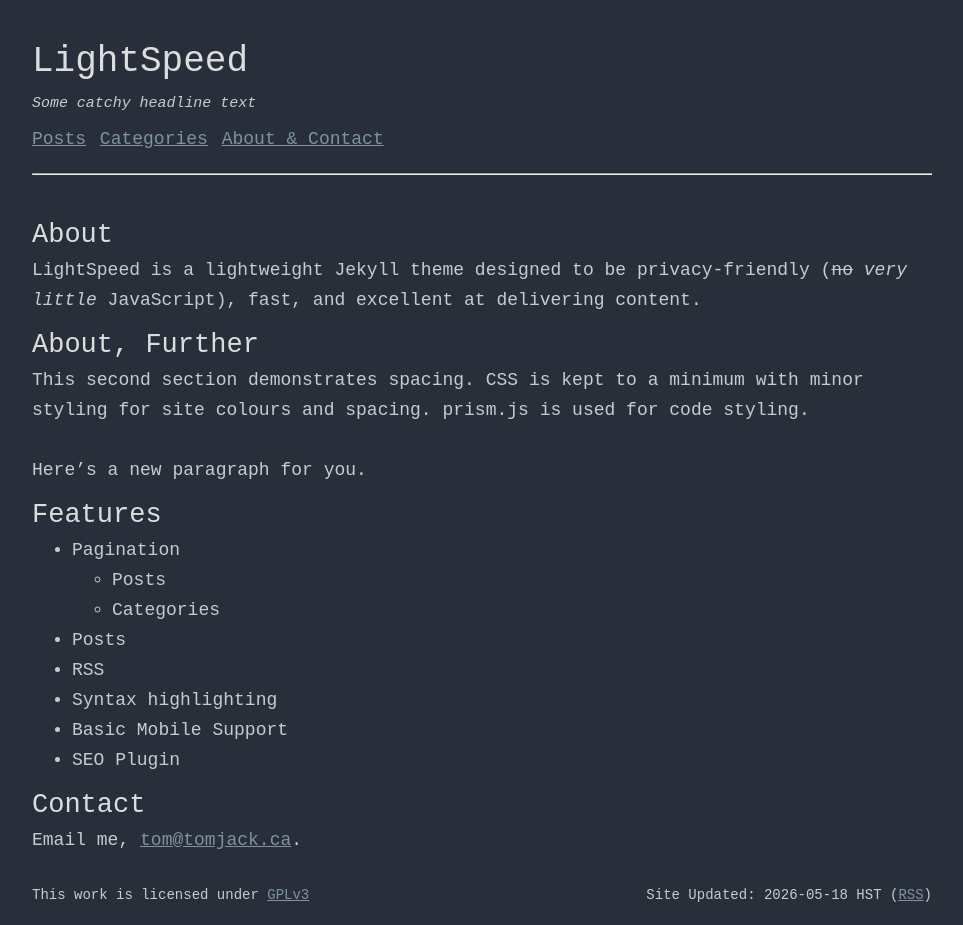
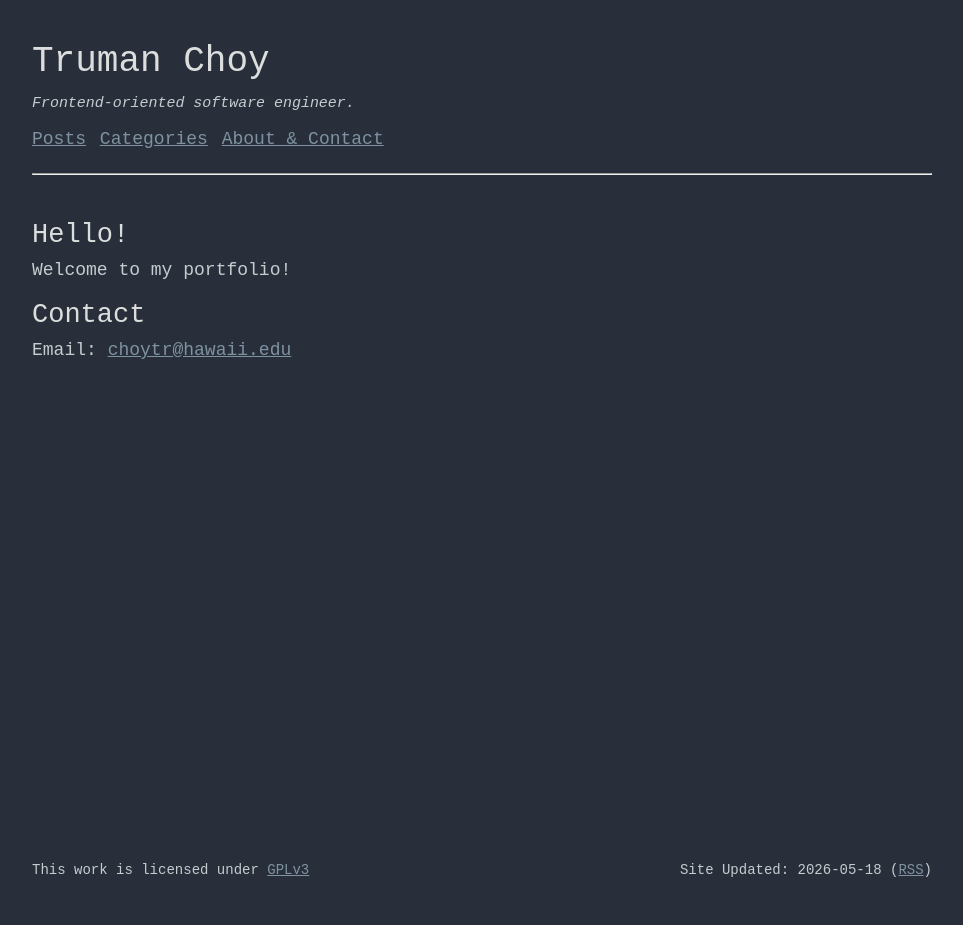
Before and after one commit to choytr/choytr.github.io, a Jekyll site: the page built from index.md, in a window 1280 px wide. Shown: the whole page, without its empty margins (158-1121 px from the left). Built offline with Jekyll 4.4.1, drawn with Linux system fonts in a browser that asks for light colours; after the commit the page ends 900 px from its top, so only the background shows below that.

Commit message:
Fix some site information and customize home page

```diff
--- a/_config.yml
+++ b/_config.yml
@@ -1,9 +1,12 @@
-title: Truman Choy | Professional Portfolio
-description: My portfolio
-url: "https://choytr.github.io"
+title: Truman Choy
+tagline: 'Portfolio'
+description: 'Frontend-oriented software engineer.'
+author: 'Truman Choy'
+url: 'https://choytr.github.io'
+contact:
+  email: 'choytr@hawaii.edu'
 timezone: Pacific/Honolulu
-timezone_short: HST
-baseurl: ""
+baseurl: ''
 
 # Keywords
 keywords: ['seo', 'key', 'words']
--- a/_includes/header.html
+++ b/_includes/header.html
@@ -1,7 +1,7 @@
 <div class="header">
-    <h1>LightSpeed</h1>
+    <h1>{{ site.title }}</h1>
     <br>
-    <h5><i>Some catchy headline text</i></h5>
+    <h5><i>{{ site.description }}</i></h5>
     <br>
     {% include nav.html %}
     <hr>
--- a/index.md
+++ b/index.md
@@ -1,27 +1,9 @@
 ---
 layout: default
-title: LightSpeed Contact
 ---
 
-## About
-LightSpeed is a lightweight Jekyll theme designed to be privacy-friendly (~~no~~ _very little_ JavaScript), fast, and
-excellent at delivering content.
-
-## About, Further
-This second section demonstrates spacing. CSS is kept to a minimum with minor styling
-for site colours and spacing. prism.js is used for code styling.
-<br>
-Here's a new paragraph for you.
-
-## Features
-- Pagination
-    - Posts
-    - Categories
-- Posts
-- RSS
-- Syntax highlighting
-- Basic Mobile Support
-- SEO Plugin
+## Hello!
+Welcome to my portfolio!
 
 ## Contact
-Email me, [tom@tomjack.ca](mailto:tom@tomjack.ca).
+Email: [{{ site.contact.email }}](mailto:{{ site.contact.email }})
```
